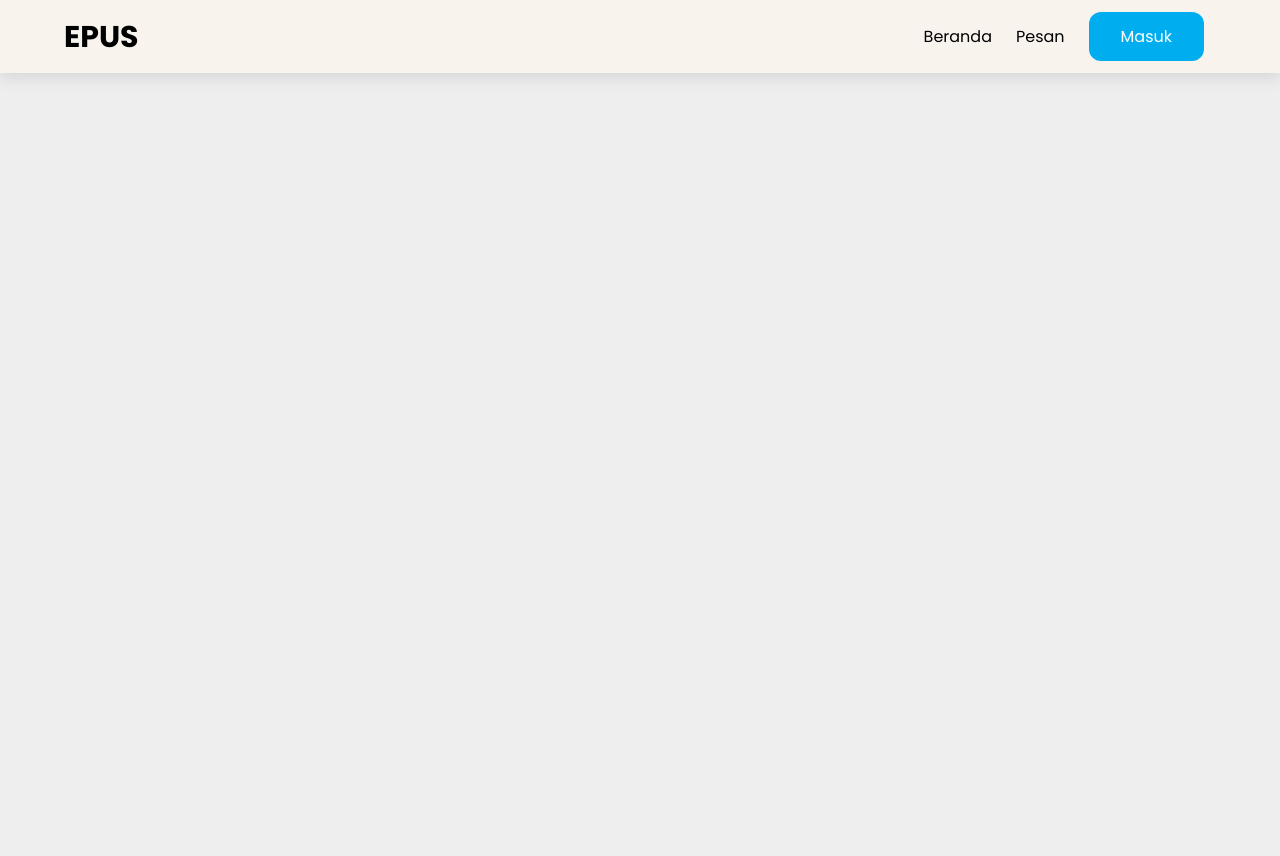
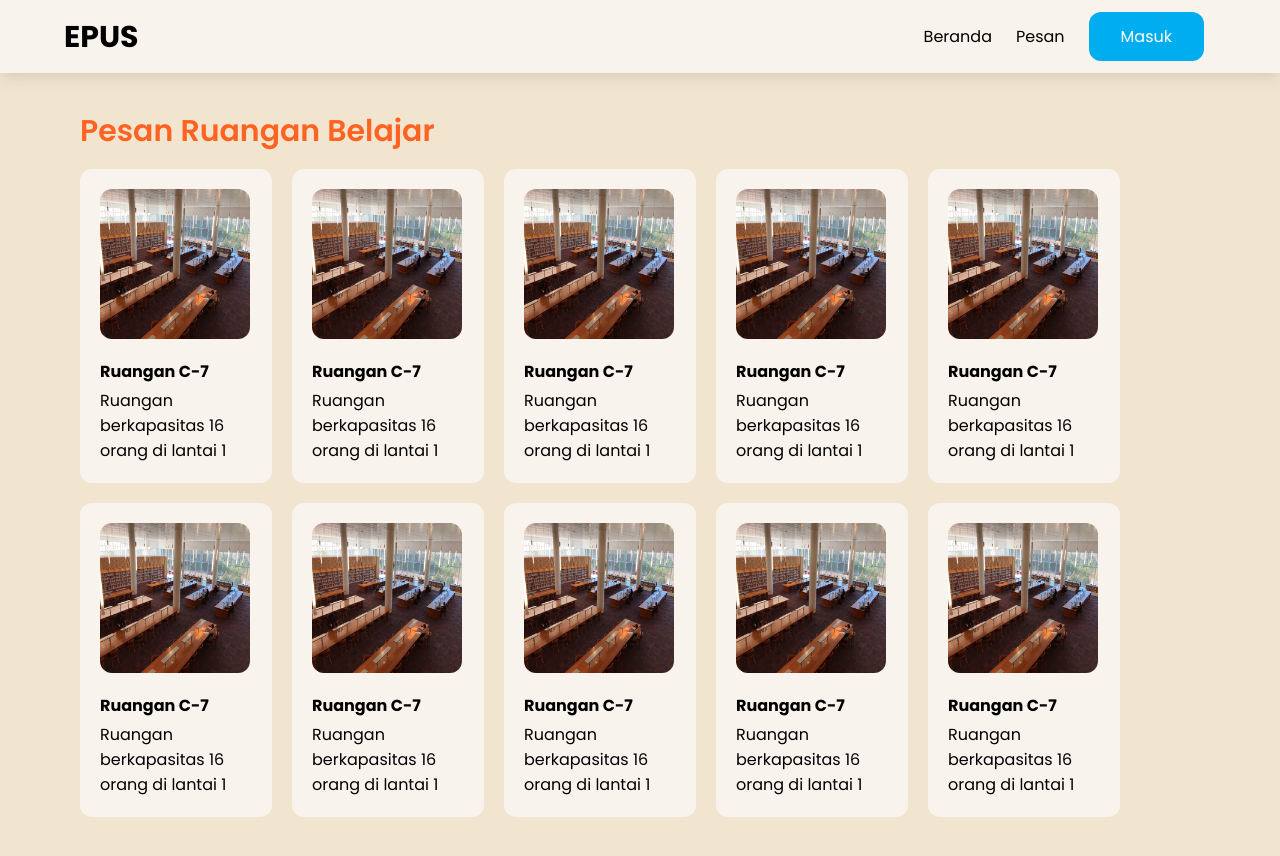
Before and after one commit to IskanMr/epus-8, a Next.js app in the folder frontend/: page /place in a window 1280 px wide. Before the commit the page ends 800 px from the top, so only its background shows below. Built offline with nearby package versions, Linux system fonts and the light colour scheme.

Commit message:
add reservation page

```diff
--- /dev/null
+++ b/frontend/src/components/templates/Placecard.jsx
@@ -0,0 +1,23 @@
+import Image from "next/image";
+import Link from 'next/link';
+
+export default function Placecard({ placeDetailEndpoint, imgUrl, title, description}) {
+    return (
+        <Link href={placeDetailEndpoint}>
+            <div className="placecard rounded-xl w-48 p-5">
+                <Image
+                className="rounded-xl"
+                src={imgUrl}
+                width={150}
+                height={150}
+                />
+                <p className="font-bold pt-5">
+                {title}
+                </p>
+                <p className="pt-1">
+                {description}
+                </p>
+            </div>
+        </Link>
+    );
+}
--- a/frontend/src/pages/place.jsx
+++ b/frontend/src/pages/place.jsx
@@ -1,9 +1,42 @@
+import Placecard from "../components/templates/Placecard";
 import DefaultLayout from "../layouts/DefaultLayout";
+import Image from "next/image";
 
 export default function Place() {
   return (
     <DefaultLayout seoTitle="Place">
+      <div className="bg w-full flex flex-col items-start h-full py-10 px-20 justify-evently">
+        <div className="h1epus text-3xl font-semibold mb-5">
+          Pesan Ruangan Belajar
+        </div>
+        <div className="flex flex-row flex-wrap justify-start gap-5">
+          {/* <div className="placecard rounded-xl w-48 ">
+            <Image
+              className="rounded-xl m-5"
+              src="/seatsquare.png"
+              width={150}
+              height={150}
+            />
+            <p className="font-bold mx-5 my-2 m-5">
+              Ruangan C-7
+            </p>
+            <p className="mx-5 mb-5">
+              Ruangan berkapasitas 16 orang di lantai 1
+            </p>
+          </div> */}
+          <Placecard placeDetailEndpoint="place/1" imgUrl="/seatsquare.png" title="Ruangan C-7" description="Ruangan berkapasitas 16 orang di lantai 1"/>
+          <Placecard placeDetailEndpoint="place/1" imgUrl="/seatsquare.png" title="Ruangan C-7" description="Ruangan berkapasitas 16 orang di lantai 1"/>
+          <Placecard placeDetailEndpoint="place/1" imgUrl="/seatsquare.png" title="Ruangan C-7" description="Ruangan berkapasitas 16 orang di lantai 1"/>
+          <Placecard placeDetailEndpoint="place/1" imgUrl="/seatsquare.png" title="Ruangan C-7" description="Ruangan berkapasitas 16 orang di lantai 1"/>
+          <Placecard placeDetailEndpoint="place/1" imgUrl="/seatsquare.png" title="Ruangan C-7" description="Ruangan berkapasitas 16 orang di lantai 1"/>
+          <Placecard placeDetailEndpoint="place/1" imgUrl="/seatsquare.png" title="Ruangan C-7" description="Ruangan berkapasitas 16 orang di lantai 1"/>
+          <Placecard placeDetailEndpoint="place/1" imgUrl="/seatsquare.png" title="Ruangan C-7" description="Ruangan berkapasitas 16 orang di lantai 1"/>
+          <Placecard placeDetailEndpoint="place/1" imgUrl="/seatsquare.png" title="Ruangan C-7" description="Ruangan berkapasitas 16 orang di lantai 1"/>
+          <Placecard placeDetailEndpoint="place/1" imgUrl="/seatsquare.png" title="Ruangan C-7" description="Ruangan berkapasitas 16 orang di lantai 1"/>
+          <Placecard placeDetailEndpoint="place/1" imgUrl="/seatsquare.png" title="Ruangan C-7" description="Ruangan berkapasitas 16 orang di lantai 1"/>
 
+        </div>
+      </div>
     </DefaultLayout>
   );
 }
--- a/frontend/src/styles/globals.css
+++ b/frontend/src/styles/globals.css
@@ -30,7 +30,7 @@ input[type="number"] {
 }
 
 .navcustom {
-  background: #f9f3ee;
+  background: #F9F3EE;
   box-shadow: rgba(0, 0, 0, 0.1) 0px 5px 15px;
 }
 
@@ -41,3 +41,7 @@ input[type="number"] {
 .h1epus {
   color: #FE6321;
 }
+
+.placecard{
+  background: #F9F3EE;
+}
```
Also changed, not shown: frontend/public/seatsquare.png (added).
